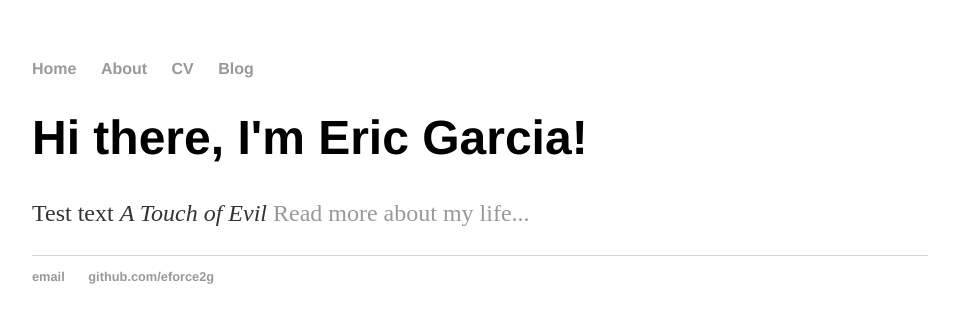
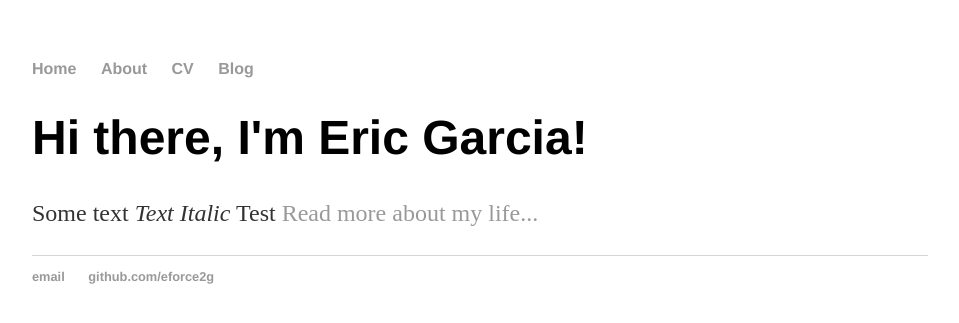
Before and after one commit to eforce2g/eforce2g.github.io, a Jekyll site: the page built from index.html, in a window 1280 px wide. Shown: the top 323 px of the page, without its empty margins (160-1119 px from the left). Built offline with Jekyll 4.4.1, drawn with Linux system fonts in a browser that asks for light colours.

Commit message:
modified index  html

```diff
--- a/index.html
+++ b/index.html
@@ -1,29 +1,8 @@
-<!DOCTYPE html>
-<html>
-    <head>
-        <title>Eric Garcia, Test Page</title>
-        <link rel="stylesheet" type="text/css" href="/css/main.css">
-    </head>
-    <body>
-        <nav>
-            <ul>
-                <li><a href="/">Home</a></li>
-                <li><a href="/about">About</a></li>
-                <li><a href="/cv">CV</a></li>
-                <li><a href="/blog">Blog</a></li>
-            </ul>
-        </nav>
-        <div class="container">
-            <div class="blurb">
-                <h1>Hi there, I'm Eric Garcia!</h1>
-                <p>Test text <em>A Touch of Evil</em> <a href="/about">Read more about my life...</a></p>
-            </div><!-- /.blurb -->
-        </div><!-- /.container -->
-        <footer>
-            <ul>
-                <li><a href="mailto:testgmail.com">email</a></li>
-                <li><a href="https://github.com/eforce2g">github.com/eforce2g</a></li>
-            </ul>
-        </footer>
-    </body>
-</html>
+---
+layout: default
+title: Eric Garcia test page
+---
+<div class="blurb">
+    <h1>Hi there, I'm Eric Garcia!</h1>
+    <p>Some text <em> Text Italic</em> Test  <a href="/about">Read more about my life...</a></p>
+</div><!-- /.blurb -->
```
